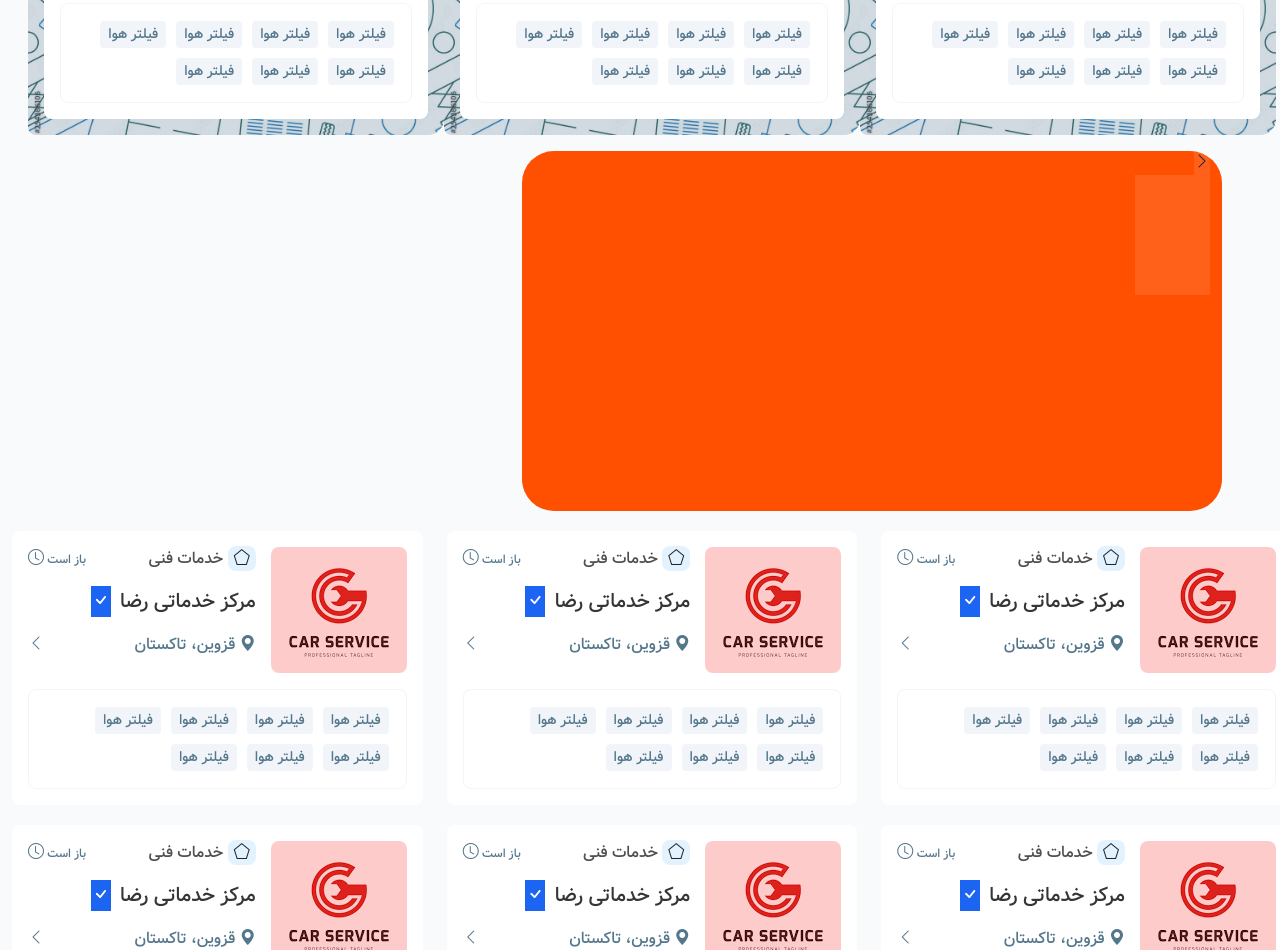
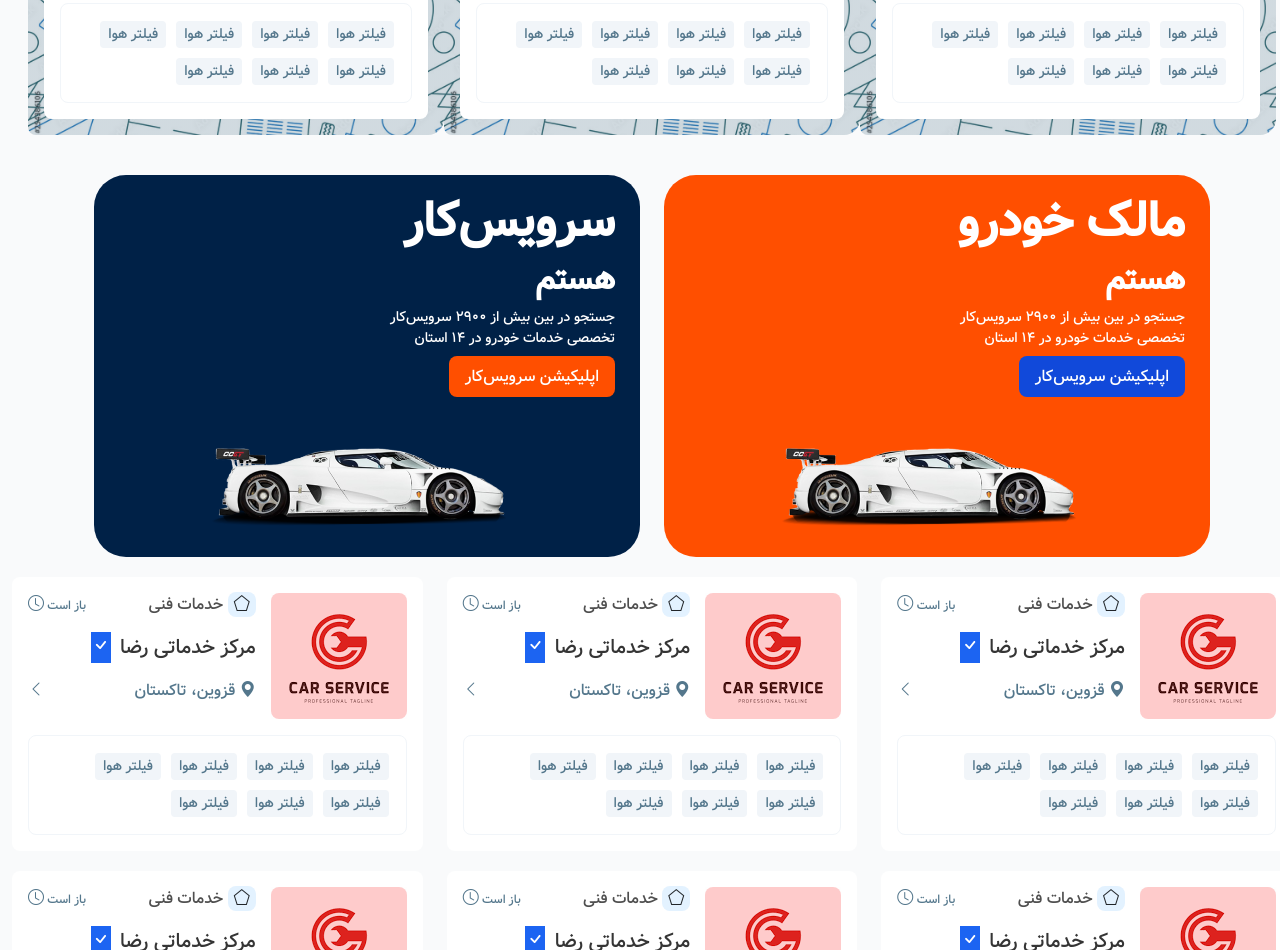
Before and after one commit to Kereshmeh2000/secar, a plain HTML site: page main/index.html in a window 1280 px wide. Shown: the part 1804-2754 px from the top of the page. Drawn offline with nearby package versions, Linux system fonts and the light colour scheme; files whose address does not match are found by name.

Commit message:
CTA1 section added

```diff
--- a/main/index.html
+++ b/main/index.html
@@ -341,9 +341,9 @@
               </div>
               <div>
                 <a href="#" class="ads-btn light-blue mx-2">
-                  مشاهده آگهی‌های شهر خاص<span
-                    ><i class="bi bi-chevron-left"></i
-                  ></span>
+                  مشاهده آگهی‌های شهر خاص<span>
+                    <i class="bi bi-chevron-left"></i>
+                  </span>
                 </a>
               </div>
               <div>
@@ -511,14 +511,26 @@
       </div>
     </section>
 
-    <section>
+    <section class="CTA1-section">
       <div class="container">
         <div class="row">
-          <div class="car">
-            <div class="">
-              <i class="Rectangle-23782 bi bi-chevron-right"></i>
-            </div>
-            <div class="Rectangle-23781"></div>
+          <div class="col-12 col-md-6">
+            <div class="banner1 mt-4">
+              <h2 class="banner-title1">مالک خودرو</h2>
+              <h4 class="banner-title2">هستم</h4>
+              <p class="banner-text"> جستجو در بین بیش از ۲۹۰۰ سرویس‌کار<br> تخصصی خدمات خودرو در ۱۴ استان</p>
+              <a href="#" class="button services-car-btn">اپلیکیشن سرویس‌کار</a>
+              <img src="./img/car.png" class="img-fluid w-100 car-img mx-auto">
+            </div>
+          </div>
+          <div class="col-12 col-md-6">
+            <div class="banner2 mt-4">
+              <h2 class="banner-title1">سرویس‌کار</h2>
+              <h4 class="banner-title2">هستم</h4>
+              <p class="banner-text"> جستجو در بین بیش از ۲۹۰۰ سرویس‌کار<br> تخصصی خدمات خودرو در ۱۴ استان</p>
+              <a href="#" class="button services-car-btn banner2-btn">اپلیکیشن سرویس‌کار</a>
+              <img src="./img/car.png" class="img-fluid w-100 car-img mx-auto">
+            </div>
           </div>
         </div>
       </div>
--- a/main/styles/style.css
+++ b/main/styles/style.css
@@ -15,8 +15,6 @@ a{
 .button{
     border-radius: 8px;
     padding: 8px 16px;
-    gap: 8px;
-    border: 0.5px;
 }
 @font-face {
     font-family: 'vazir'; src: url(../fonts/vazir-font-v16.1.0/Vazir-Medium.eot) format('eot');
@@ -232,25 +230,36 @@ a{
 
 /* CTA1 section styles  //////////////////////////////////////////////////////////////// */
 
-.car{
-    width: 700px;
-    height: 360px;
+.banner1{
+    background-color: #FF4F00;
     border-radius: 32px;
-    background-color: #FF4F00;
+    padding: 20px 25px 0 0;
 }
-.Rectangle-23782{
-    width: 75px !important;
-    height: 120px !important;
-    left: 607px;
-    background-color: #FFFFFF1A;
+.banner2{
+    background-color: #002147;
+    border-radius: 32px;
+    padding: 20px 25px 0 0;
 }
-.Rectangle-23781{
-    width: 75px;
-    height: 120px;
-    left: 516px;
-    background-color: #FFFFFF1A;
+.banner-title1{
+    color: #FFFFFF;
+    font-size: 48px;
+    font-weight: 900;
 }
-
+.banner-title2{
+    color: #FFFFFF;
+    font-size: 32px;
+    font-weight: 600;
+}
+.banner-text{
+    font-size: 14px;
+    color: #FFFFFF;
+}
+.car-img{
+    width: 340px !important;
+}
+.banner2-btn{
+    background-color: #FF4F00 !important;
+}
 
 /* list section styles ///////////////////////////////////////////////////////////// */
 
```
Also changed, not shown: main/img/car.png (added).
